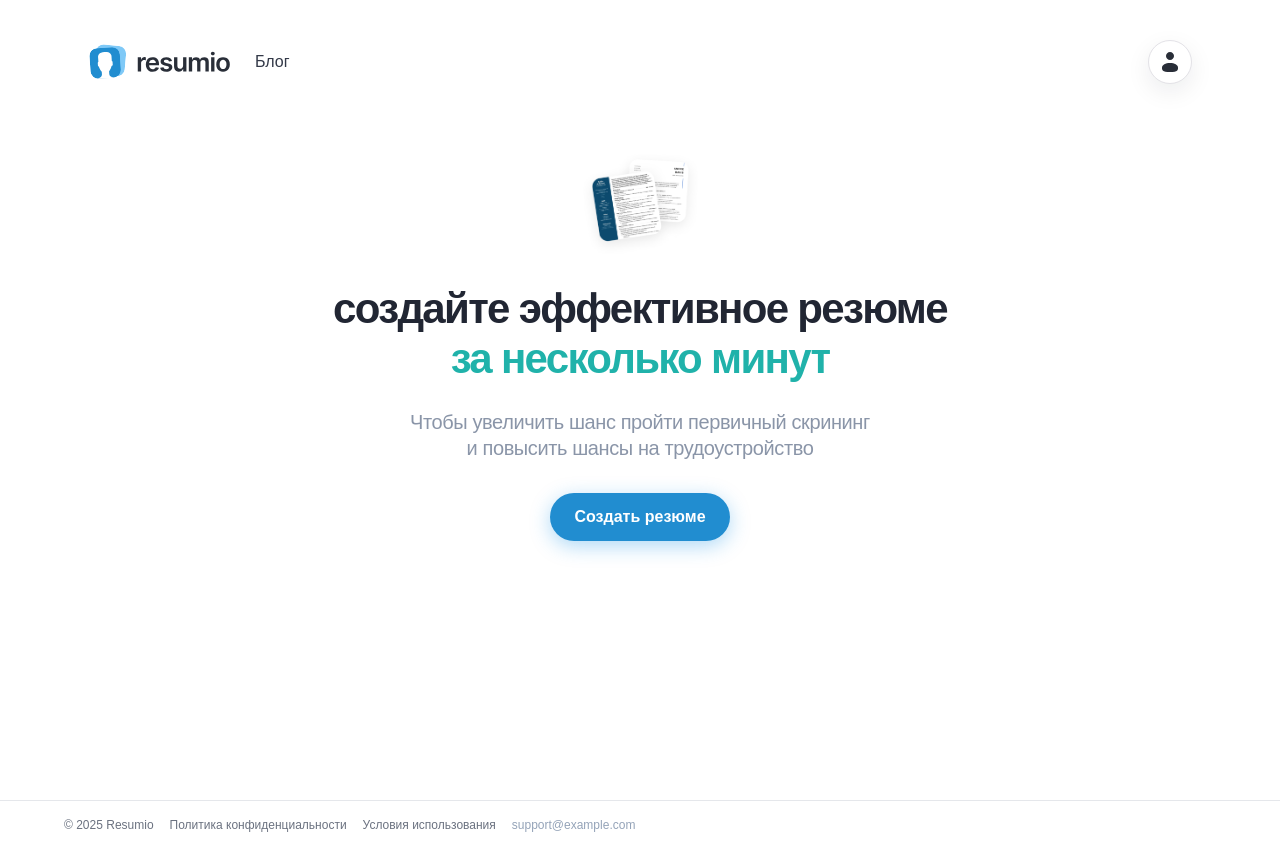
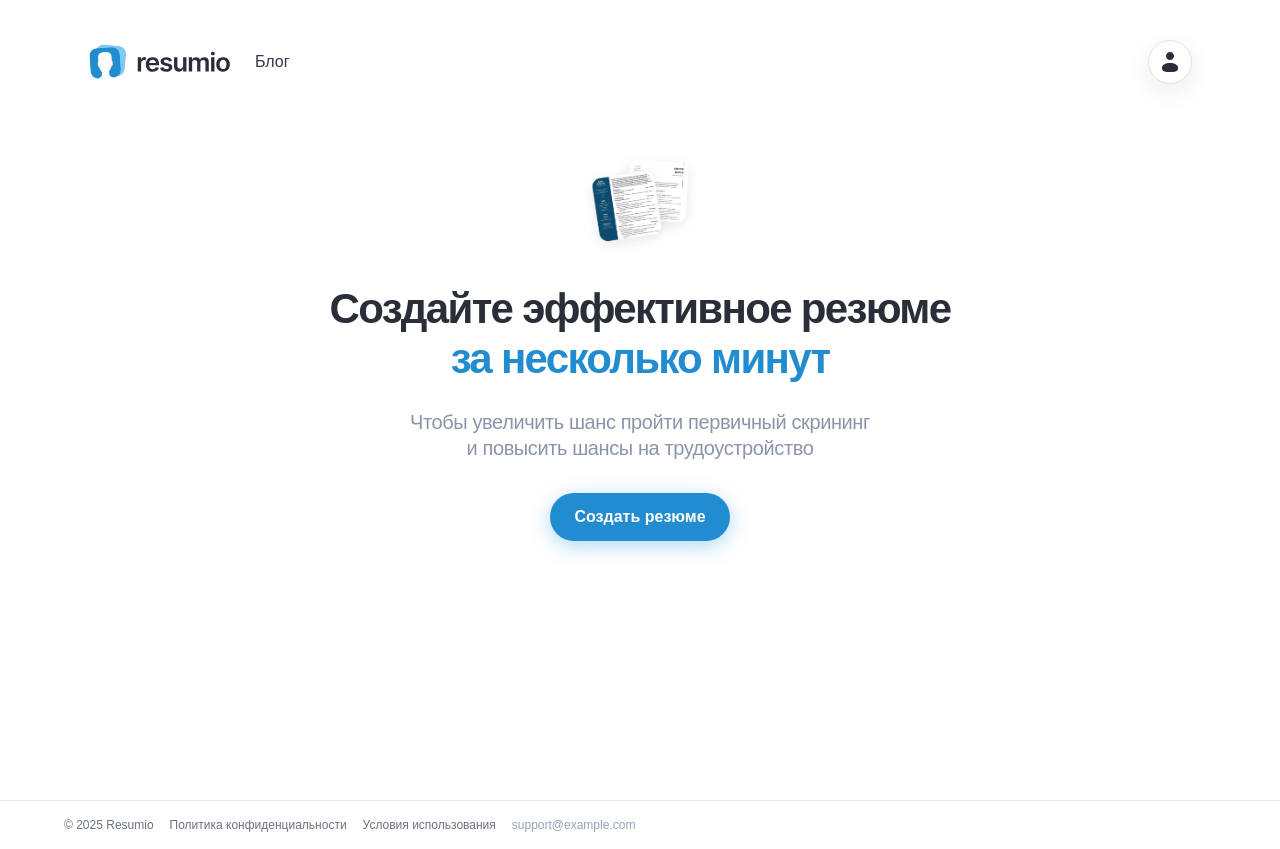
Before and after one commit to KirillMigel/resume, a Next.js app: page / in a window 1280 px wide. Built offline with nearby package versions, Linux system fonts and the light colour scheme; no server answers; a web font is replaced by a local one.

Commit message:
fix: update homepage headline - capital letter and correct colors (#292E38 and #218DD0)

```diff
--- a/src/app/page.tsx
+++ b/src/app/page.tsx
@@ -35,10 +35,10 @@ export default function Home() {
             priority
             className="h-auto max-w-[240px] sm:max-w-none sm:w-[127px] sm:h-[112px]"
           />
-          <h1 className="text-[30px] font-semibold leading-[1.2] tracking-[-0.04em] text-[#212633] sm:text-[42px]">
-            создайте эффективное резюме
+          <h1 className="text-[30px] font-semibold leading-[1.2] tracking-[-0.04em] text-[#292E38] sm:text-[42px]">
+            Создайте эффективное резюме
             <br />
-            <span className="text-[#20B2AA]">за несколько минут</span>
+            <span className="text-[#218DD0]">за несколько минут</span>
           </h1>
           <p className="mt-0 text-[16px] font-normal leading-[130%] tracking-[-0.02em] text-[#8a95a8] sm:text-[20px]">
             Чтобы увеличить шанс пройти первичный скрининг
```
